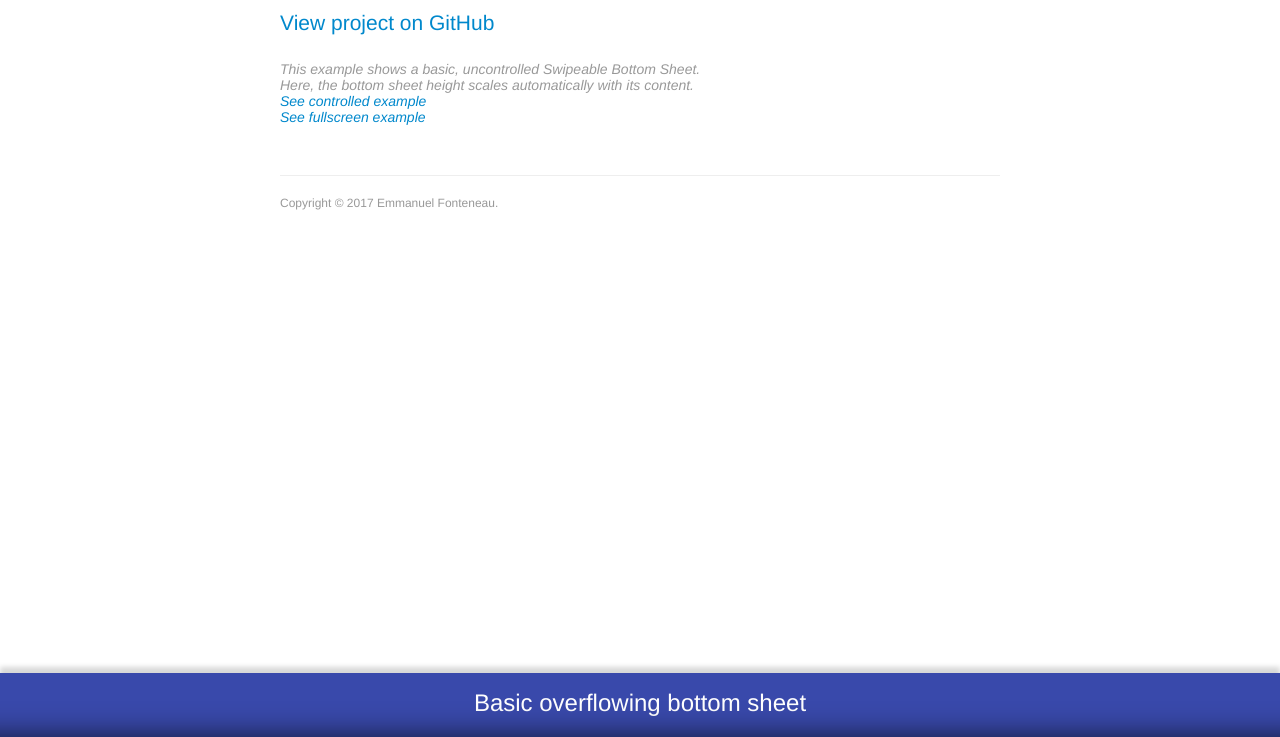
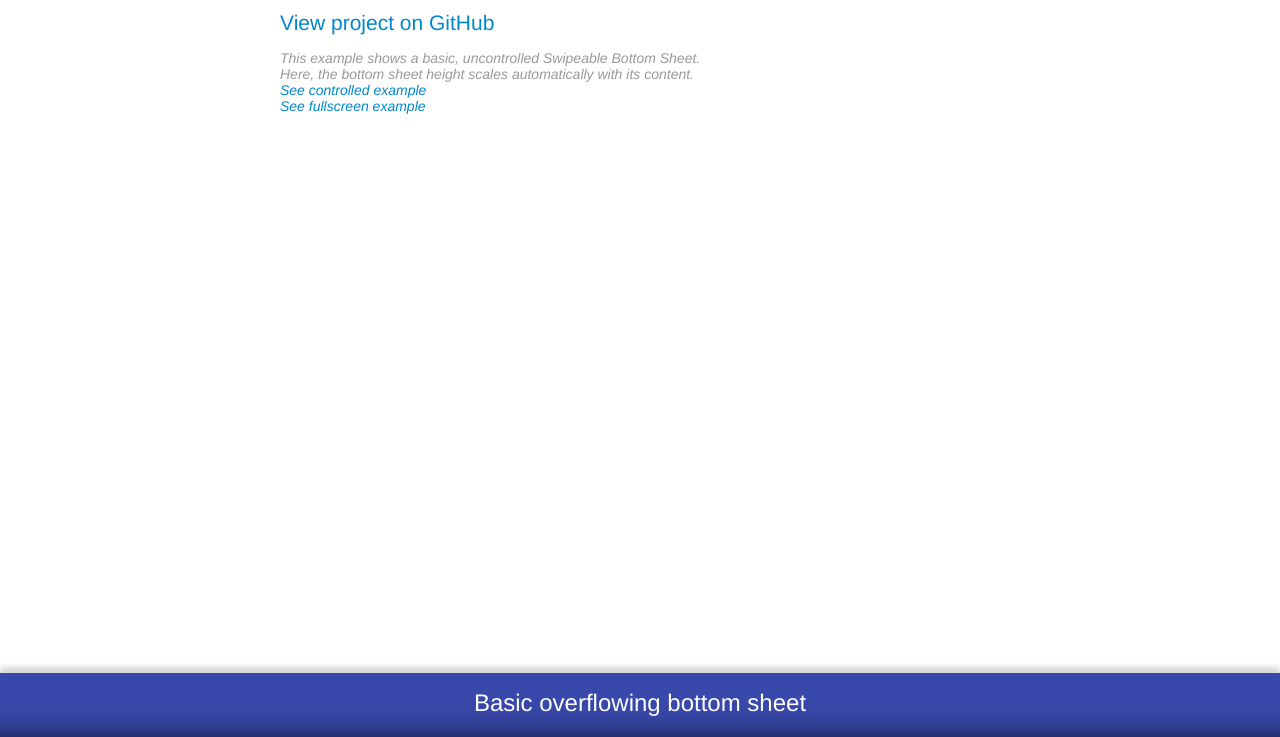
Before and after one commit to manufont/react-swipeable-bottom-sheet, a plain HTML site: page index.html in a window 1280 px wide. Shown: the part 63-800 px from the top of the page. Drawn offline with Linux system fonts and the light colour scheme.

Commit message:
Update 2017-09-04T21:19:26.103Z

```diff
--- a/bundle.js
+++ b/bundle.js
@@ -3899,11 +3899,11 @@ var SwipeableBottomSheet = (function (_React$Component) {
 
 			var s = {
 				root: _extends({
-					width: '100vw',
 					height: height,
 					position: 'fixed',
 					bottom: 0,
-					right: 0
+					right: 0,
+					left: 0
 				}, this.props.style),
 				swiper: {
 					root: _extends({
@@ -3990,7 +3990,7 @@ var SwipeableBottomSheet = (function (_React$Component) {
 
 SwipeableBottomSheet.propTypes = {
 	bodyStyle: _propTypes2['default'].object,
-	children: _propTypes2['default'].element.isRequired,
+	children: _propTypes2['default'].node.isRequired,
 	defaultOpen: _propTypes2['default'].bool,
 	onChange: _propTypes2['default'].func,
 	open: _propTypes2['default'].bool,
--- a/example.css
+++ b/example.css
@@ -2,13 +2,6 @@
 // Examples Stylesheet
 // -------------------
 */
-html,
-body,
-#app {
-  margin: 0;
-  height: 100%;
-  overflow: hidden;
-}
 body {
   font-family: Helvetica Neue, Helvetica, Arial, sans-serif;
   font-size: 14px;
--- a/uncontrolled.html
+++ b/index.html
@@ -16,9 +16,6 @@
 			<a href="controlled.html">See controlled example</a><br/>
 			<a href="fullscreen.html">See fullscreen example</a>
 		</div>
-		<div class="footer">
-			Copyright &copy; 2017 Emmanuel Fonteneau.
-		</div>
 	</div>
 	<script src="common.js"></script>
 	<script src="bundle.js"></script>
```
Also changed, not shown: controlled.html (+1 -4 lines), fullscreen.html (+1 -4 lines).
